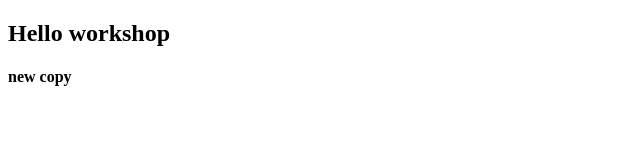
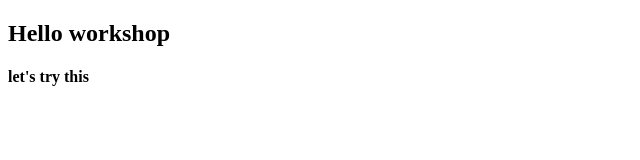
Before and after one commit to ZarinZaidi/workshop, a plain HTML site: page index.html in a window 1280 px wide. Shown: the full height of the page, 0-640 px from the left. Drawn offline with Linux system fonts and the light colour scheme.

Commit message:
addition new line to copy2

```diff
--- a/index.html
+++ b/index.html
@@ -7,6 +7,6 @@
 </head>
 <body>
     <h2>Hello workshop</h2>
-    <h4>new copy</h4>
+    <h4>let's try this</h4>
 </body>
 </html>
```
